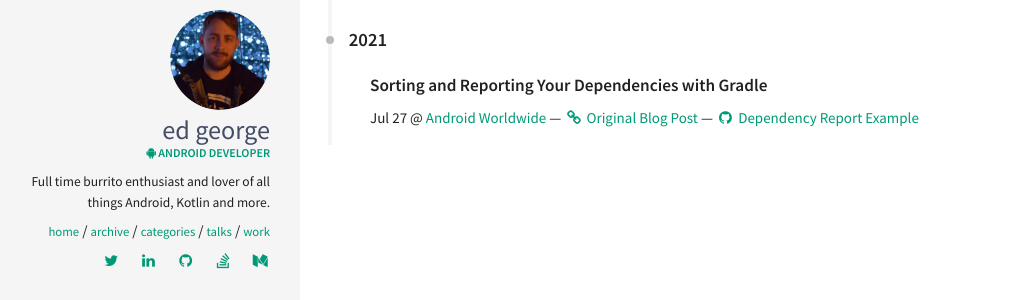
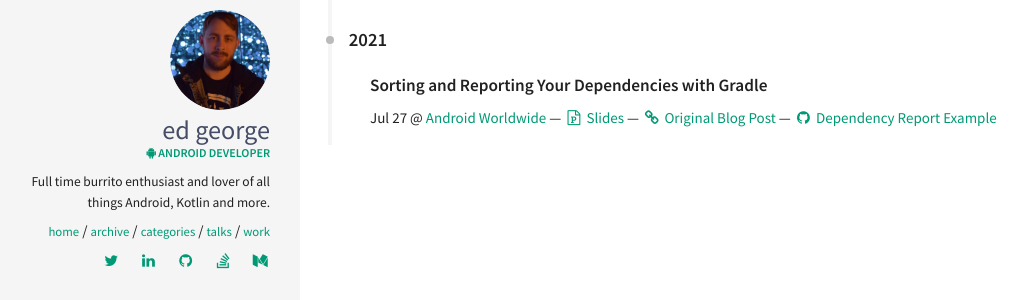
Before and after one commit to ed-george/ed-george.github.io, a Jekyll site: the page built from talks.html, in a window 1280 px wide. Shown: the part 269-569 px from the top of the page, without its empty margins (20-1048 px from the left). Built offline with Jekyll 4.4.1, drawn with Linux system fonts in a browser that asks for light colours.

Commit message:
Update talks.yaml

```diff
--- a/_data/index/talks.yaml
+++ b/_data/index/talks.yaml
@@ -21,6 +21,9 @@
     title: Android Worldwide
     url: https://android-worldwide.com
     date: '2021-07-27'
+  slides:
+    title: Slides
+    url: https://speakerdeck.com/sp4ghetticode/sorting-and-reporting-your-dependencies-with-gradle
   links:
   - title: Original Blog Post
     url: https://ed-george.github.io/articles/15-07-2020/gradle-sorting-reporting
```
